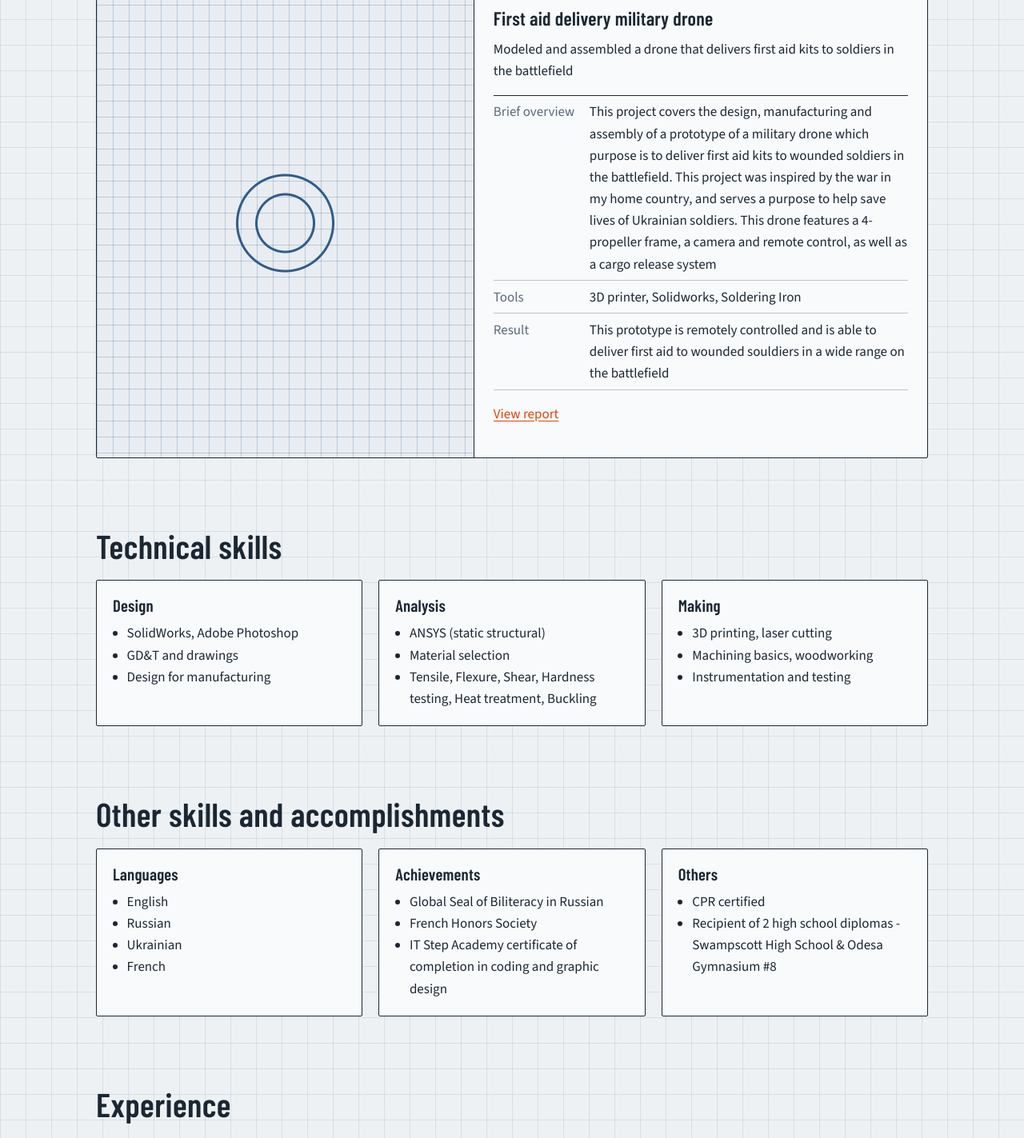
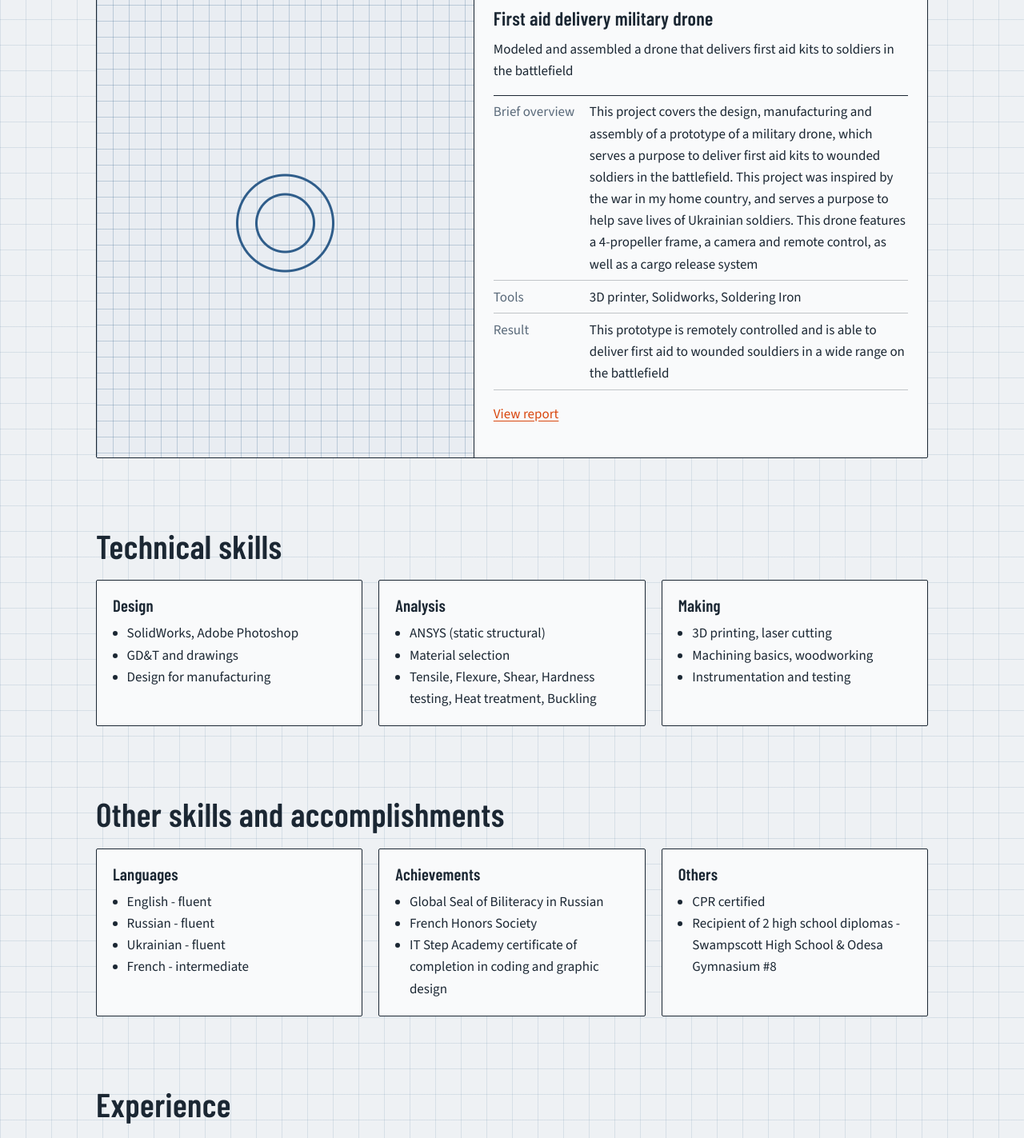
Before and after one commit to nborshch23/myportfolio, a plain HTML site: page index.html in a window 1280 px wide. Shown: the part 1640-3063 px from the top of the page at 80% size. Drawn offline with nearby package versions, Linux system fonts and the light colour scheme.

Commit message:
Add files via upload

```diff
--- a/index.html
+++ b/index.html
@@ -269,7 +269,7 @@ footer { padding: 3rem 0; color: var(--muted); font-size: .95rem; }
           <h3>First aid delivery military drone</h3>
           <p>Modeled and assembled a drone that delivers first aid kits to soldiers in the battlefield</p>
           <dl class="specs">
-            <div><dt>Brief overview</dt><dd>This project covers the design, manufacturing and assembly of a prototype of a military drone which purpose is to deliver first aid kits to wounded soldiers in the battlefield. This project was inspired by the war in my home country, and serves a purpose to help save lives of Ukrainian soldiers. This drone features a 4-propeller frame, a camera and remote control, as well as a cargo release system</dd></div>
+            <div><dt>Brief overview</dt><dd>This project covers the design, manufacturing and assembly of a prototype of a military drone, which serves a purpose to deliver first aid kits to wounded soldiers in the battlefield. This project was inspired by the war in my home country, and serves a purpose to help save lives of Ukrainian soldiers. This drone features a 4-propeller frame, a camera and remote control, as well as a cargo release system</dd></div>
             <div><dt>Tools</dt><dd>3D printer, Solidworks, Soldering Iron</dd></div>
             <div><dt>Result</dt><dd>This prototype is remotely controlled and is able to deliver first aid to wounded souldiers in a wide range on the battlefield</dd></div>
           </dl>
@@ -306,7 +306,7 @@ footer { padding: 3rem 0; color: var(--muted); font-size: .95rem; }
     <div class="skills">
       <div class="skill-group">
         <h3>Languages</h3>
-        <ul><li>English</li><li>Russian</li><li>Ukrainian</li><li>French</li></ul>
+        <ul><li>English - fluent</li><li>Russian - fluent</li><li>Ukrainian - fluent</li><li>French - intermediate</li></ul>
       </div>
       <div class="skill-group">
         <h3>Achievements</h3>
```
